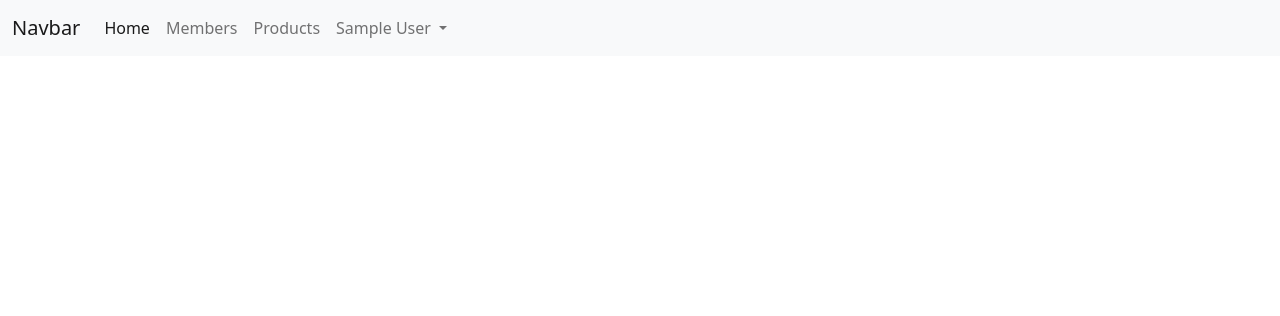
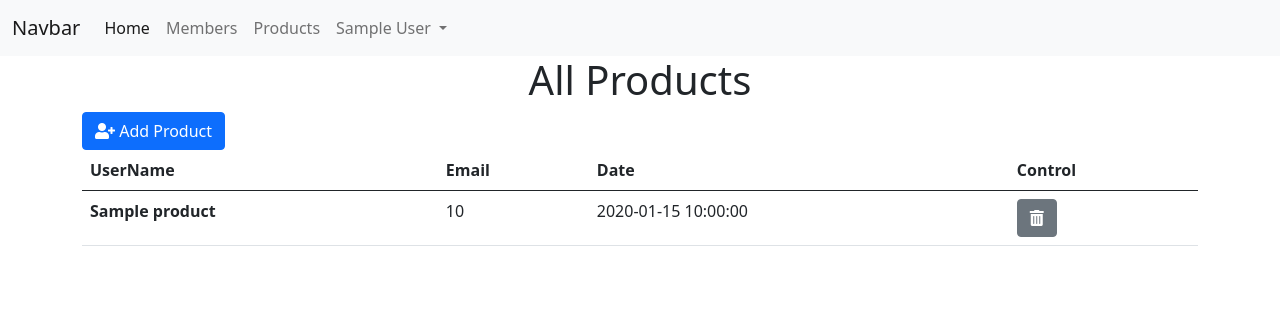
Before and after one commit to Ahmed-Bherey/ecommerce, a PHP site: page /Products.php in a window 1280 px wide. Shown: the top 316 px of the page. Run offline with PHP 8.4, Linux system fonts and the light colour scheme; the visitor is signed in with stand-in values (Sample User, id 1); tables that the repository leaves empty or names only in its code hold one stand-in row (values such as "Sample post"); some libraries are stand-ins or nearby versions.

Commit message:
init commit

```diff
--- a/admin/Products.php
+++ b/admin/Products.php
@@ -7,13 +7,46 @@ if(isset($_GET['do'])){
     $do = "manage" ;
 }
 ?>
+
 <?php if(isset($_SESSION['USER_NAME'])):?>
 <?php include "resources/includes/header.inc"?>
 <?php require "config.php"?>
 <?php include "resources/includes/navbar.inc"?>
 
-<?php if($do = "manage"):?>
+<?php if($do == "manage"):?>
 
+<?php
+        $stmt= $con->prepare("SELECT * FROM products");
+        $stmt->execute();
+        $rows = $stmt->fetchAll();
+    ?>
+<div class="container">
+    <h1 class="text-center">All Products</h1>
+    <a href="?do=add" class="btn btn-primary"><i class="fas fa-user-plus"></i> Add Product</a>
+    <table class="table">
+        <thead>
+            <tr>
+                <th scope="col">UserName</th>
+                <th scope="col">Email</th>
+                <th scope="col">Date</th>
+                <th scope="col">Control</th>
+            </tr>
+        </thead>
+        <tbody>
+            <?php foreach($rows as $row):?>
+            <tr>
+                <th scope="row"><?php echo $row["name"]?></th>
+                <td><?php echo $row["price"]?></td>
+                <td><?php echo $row["created_at"]?></td>
+                <td>
+                    <a class="btn btn-secondary" href="products.php?do=show&productid=<?= $row["product_id"]?>">
+                    <i class="fas fa-trash-alt"></i></a>
+                </td>
+            </tr>
+            <?php endforeach?>
+        </tbody>
+    </table>
+</div>
 <?php elseif($do == "add"):?>
 
 <?php elseif($do == "insert"):?>
@@ -25,7 +58,17 @@ if(isset($_GET['do'])){
 <?php elseif($do == "delete"):?>
 
 <?php elseif($do == "show"):?>
+<?php
+        $productid = $_GET["productid"] ;
+        $stmt= $con->prepare("SELECT * FROM products WHERE product_id=?");
+        $stmt->execute(array($productid));
+        $row = $stmt->fetch();
 
+        echo "<pre>";
+        print_r($row);
+        echo "</pre>";
+    ?>
+<a href="members.php" class="btn btn-dark">Back</a>
 <?php endif?>
 
 <?php include "resources/includes/footer.inc"?>
```
Also changed, not shown: admin/public/index.php (deleted, +0 -14 lines).
